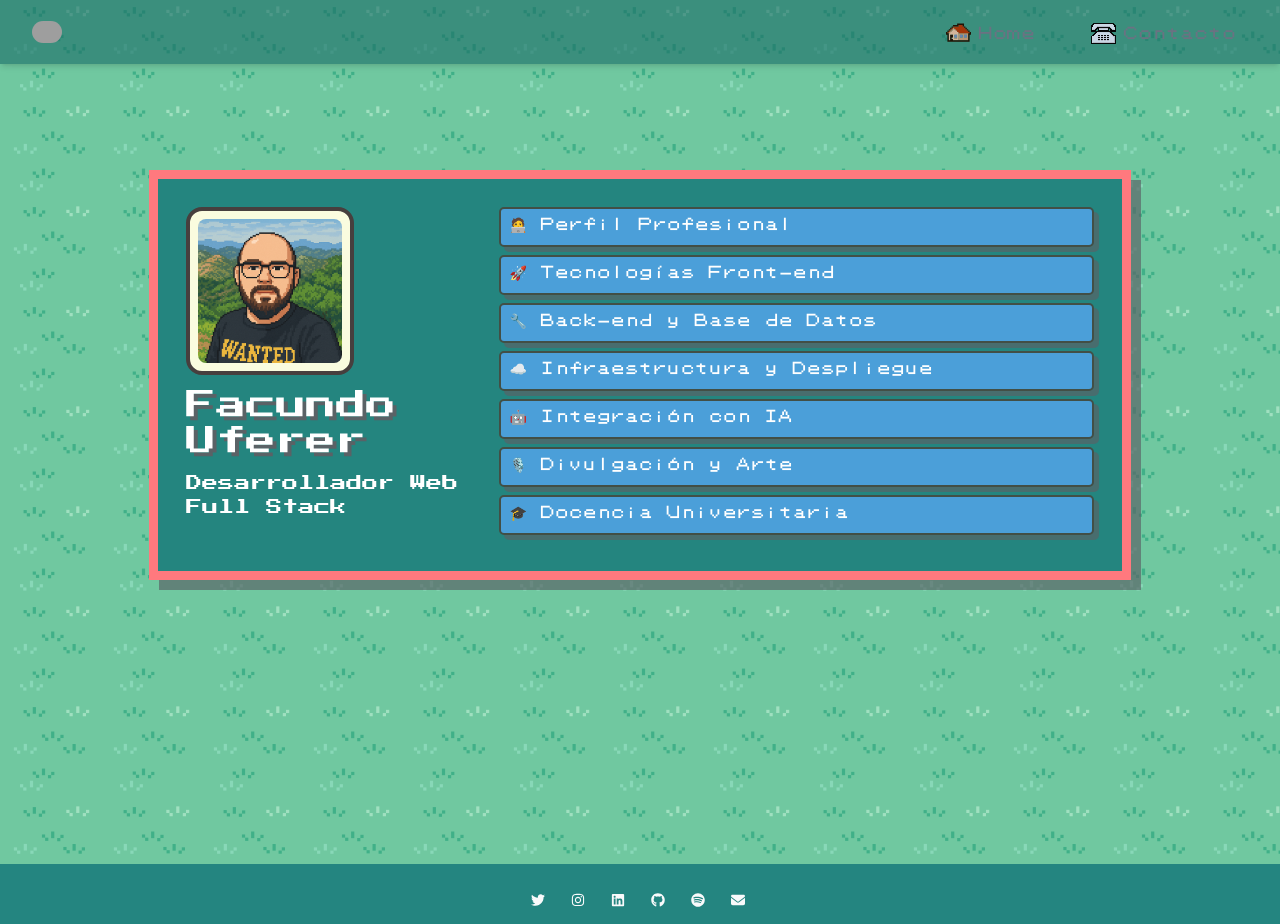
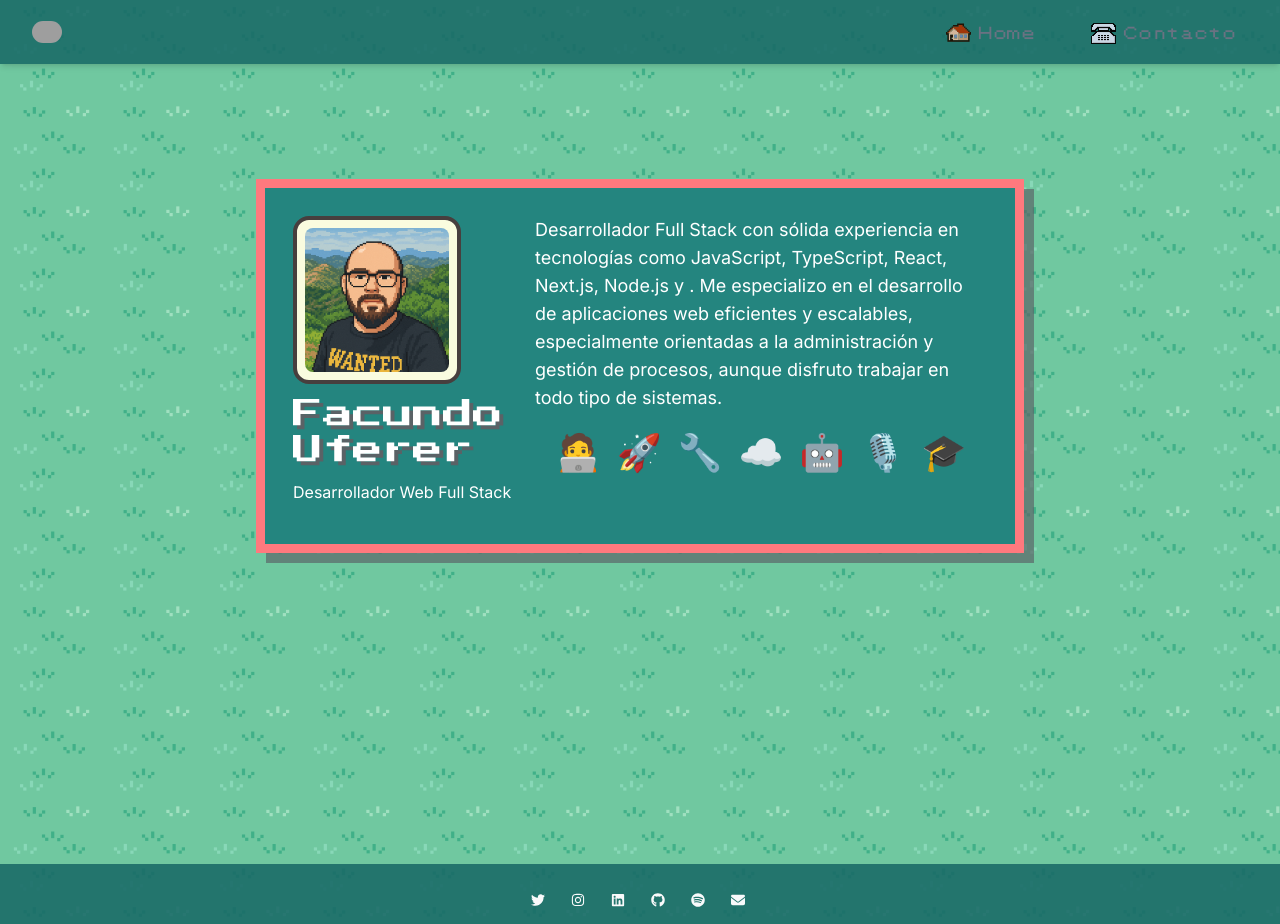
Before and after one commit to facundouferer/facundouferer, a Next.js app: page / in a window 1280 px wide. Built offline with nearby package versions, Linux system fonts and the light colour scheme; grey boxes are pictures that could not be loaded.

Commit message:
mejora home

```diff
--- a/src/app/page.tsx
+++ b/src/app/page.tsx
@@ -21,7 +21,7 @@ export default function Home() {
   return (
     <div className="home grid place-items-center min-h-screen">
 
-      <div className="p-7 m-4 title flex flex-col sm:flex-row items-center sm:items-start text-center sm:text-left">
+      <div className="lg:w-3xl p-7 m-4 title flex flex-col sm:flex-row items-center sm:items-start text-center sm:text-left">
 
         <div className="flex flex-col items-center sm:items-start sm:w-1/3">
 
@@ -43,14 +43,19 @@ export default function Home() {
         </div>
 
         <div className="mt-4 sm:mt-0 sm:ml-4 flex flex-col justify-center sm:w-2/3">
-          <ul id="title-list">
+          <div className=" text-sm sm:text-base lg:text-lg mb-4">
+            Desarrollador Full Stack con sólida experiencia en tecnologías como JavaScript, TypeScript, React, Next.js, Node.js y . Me especializo en el desarrollo de aplicaciones web eficientes y escalables, especialmente orientadas a la administración y gestión de procesos, aunque disfruto trabajar en todo tipo de sistemas.
+
+
+          </div>
+          <ul className="flex flex-wrap justify-center">
             {sections.map((section) => (
               <li
                 key={section.title}
-                className="cursor-pointer p-2 text-sm"
+                className="text-4xl cursor-pointer p-2 hover:text-5xl transition-all duration-300"
                 onClick={() => setActiveSection(section.title)}
               >
-                {section.icon} {section.title}
+                {section.icon}
               </li>
             ))}
           </ul>
--- a/src/styles/pokemon.css
+++ b/src/styles/pokemon.css
@@ -45,7 +45,6 @@ h1 {
 }
 
 .title {
-  font-family: 'PressStart2P', sans-serif;
   color: #ffffff;
   background-color: #24857F;
   border-radius: 10;
@@ -69,21 +68,8 @@ h1 {
 }
 
 .title ul li {
-  margin-bottom: 0.5rem;
-  text-decoration: none;
-  background-color: #4B9FD9;
-  border-radius: 5px;
-  border: 2px solid #424F46;
-  box-shadow: 5px 5px 0px #5a6266aa;
-  /* Animación */
   opacity: 0;
   animation: fadeIn 0.5s ease-out forwards;
-}
-
-.title ul li:hover {
-  border-color: #ffffff;
-  box-shadow: 5px 5px 0px #89969caa;
-  background-color: #90CADC;
 }
 
 .title ul li:nth-child(1) {
@@ -149,11 +135,11 @@ section a {
 }
 
 nav {
-  background-color: #196b679b;
+  background-color: #196b67e2;
   font-family: Pokemon, sans-serif;
 }
 
 footer {
-  background-color: #248580;
+  background-color: #196b67e2;
   font-family: 'PressStart2P', sans-serif;
 }
```
